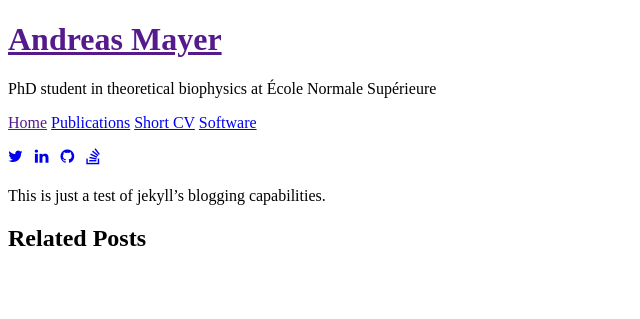
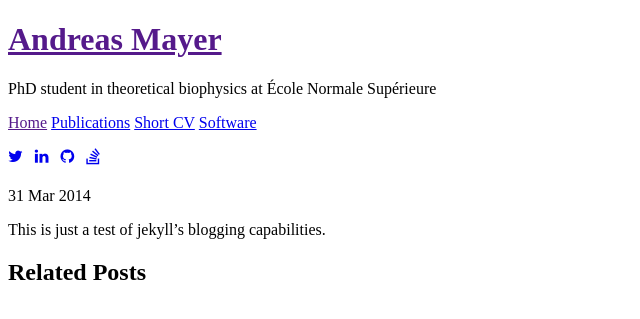
Before and after one commit to andim/andim.github.io, a Jekyll site: the page built from _posts/2014-03-31-test.md, in a window 1280 px wide. Shown: the top 319 px of the page, without its empty margins (0-640 px from the left). Built offline with Jekyll 4.4.1, drawn with Linux system fonts in a browser that asks for light colours; nearby versions of some CDN libraries.

Commit message:
date on blog posts fixed

```diff
--- a/_layouts/post.html
+++ b/_layouts/post.html
@@ -4,7 +4,7 @@ layout: default
 
 <div class="post">
   <h1 class="post-title">{{ layout.title }}</h1>
-  <span class="post-date">{{ layout.date | date_to_string }}</span>
+  <span class="post-date">{{ page.date | date_to_string }}</span>
   {{ content }}
 </div>
 
```
